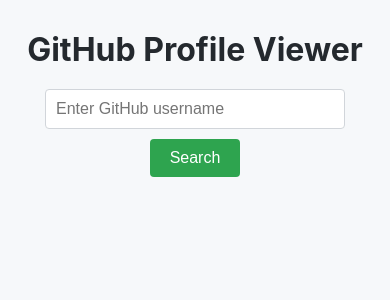
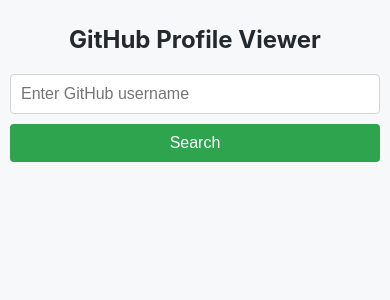
Before and after one commit to SantoshThkr/unplash-clone, a React (Create React App) app: page / in a window 390 px wide. Shown: the top 300 px of the page. Built offline with nearby package versions, Linux system fonts and the light colour scheme.

Commit message:
make profile viewer responsive

```diff
--- a/src/styles/App.css
+++ b/src/styles/App.css
@@ -152,3 +152,31 @@
 .error {
   color: #cb2431;
 }
+
+@media (max-width: 600px) {
+  .app {
+    padding: 15px 10px;
+  }
+
+  .header h1 {
+    font-size: 24px;
+  }
+
+  .search-bar input {
+    width: 100%;
+  }
+
+  .search-bar button {
+    width: 100%;
+  }
+
+  .stats {
+    flex-direction: column;
+    gap: 5px;
+  }
+
+  .repo-info {
+    flex-wrap: wrap;
+    gap: 10px;
+  }
+}
```
